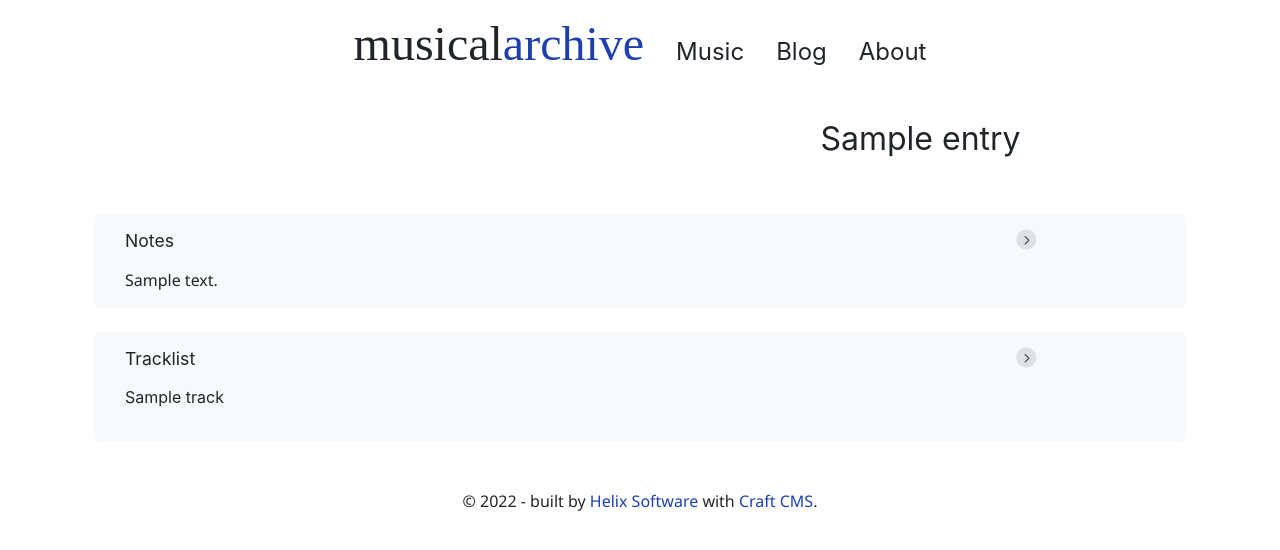
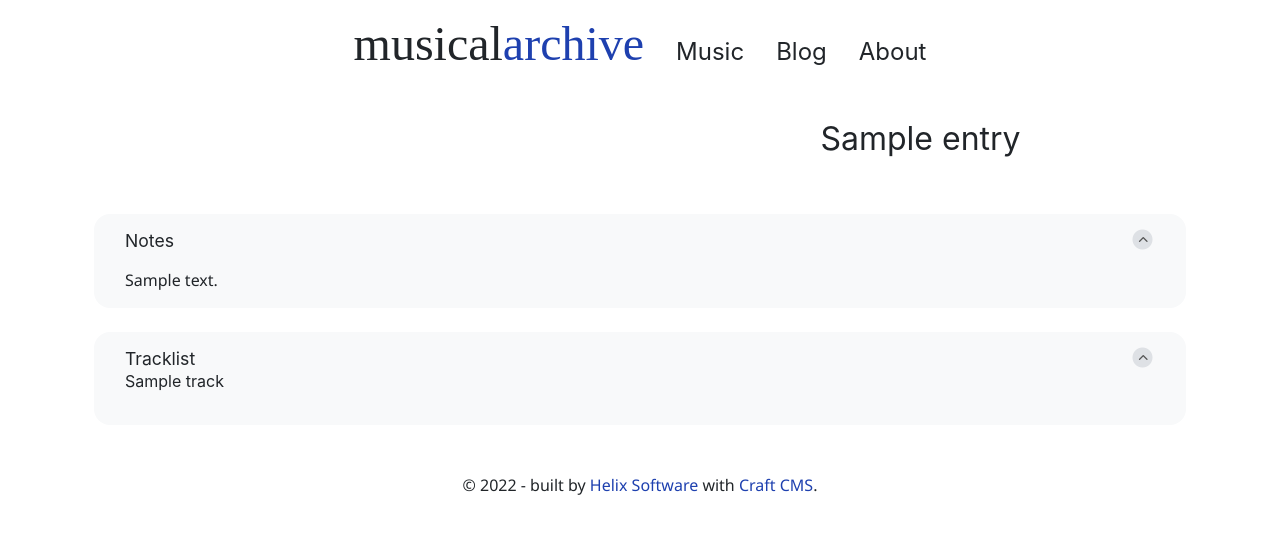
Before and after one commit to Zach-Clare/musicalarchive, a PHP site: template templates/music/_entry.twig in a window 1280 px wide. Shown: the top 550 px of the page. Run offline with PHP 8.4, Linux system fonts and the light colour scheme; the template is opened without the code that fills it: most values are stand-ins (such as "Sample title", 1, 10 or a date in 2020); some libraries are stand-ins or nearby versions.

Commit message:
collapsable sections + rounded corners fix

```diff
--- a/templates/music/_entry.twig
+++ b/templates/music/_entry.twig
@@ -22,30 +22,32 @@
     </div>
 </div>
 {% if entry.notes %}
-<div class="container mt-5 bg-light rounded-lg infobox">
+<div class="container mt-5 bg-light rounded-xl infobox">
     <div class="p-3 infobox__all">
         <div class="infobox__top d-flex justify-content-between">
             <h3 class="infobox__heading">Notes</h3>
-            <span class="col-3 fa-stack fa-4x fa-2xs pr-3 infobox__arrow">
+            <span class="fa-stack fa-4x fa-2xs infobox__arrow">
                 <i class="fa fa-circle fa-stack-2x icon-background"></i>
-                <i class="fa fa-chevron-right fa-stack-1x"></i>
+                <i class="fa fa-chevron-right fa-stack-1x fa-rotate-270"></i>
             </span>
         </div>
-        <p class="mt-3 infobox__content">{{ entry.notes }}</p>
+        <div class="infobox__content__wrapper">
+            <p class="infobox__content pt-3">{{ entry.notes }}</p>
+        </div>
     </div>
 </div>
 {% endif %}
-{% if entry.tracklist %}
-<div class="container mt-4 bg-light rounded-lg infobox">
+{% if entry.tracklist|length > 0 %}
+<div class="container mt-4 bg-light rounded-xl infobox">
     <div class="p-3 infobox__all">
         <div class="infobox__top d-flex justify-content-between">
             <h3 class="infobox__heading">Tracklist</h3>
-            <span class="col-3 fa-stack fa-4x fa-2xs pr-3 infobox__arrow">
+            <span class="fa-stack fa-4x fa-2xs infobox__arrow">
                 <i class="fa fa-circle fa-stack-2x icon-background"></i>
-                <i class="fa fa-chevron-right fa-stack-1x"></i>
+                <i class="fa fa-chevron-right fa-stack-1x fa-rotate-270"></i>
             </span>
         </div>
-        <ol class="mt-3 infobox__content">
+        <ol class="infobox__content">
             {% for track in entry.tracklist %}
                 <li>{{ track.track }}</li>
             {% endfor %}
--- a/web/custom-style.css
+++ b/web/custom-style.css
@@ -29,7 +29,7 @@ blockquote, dl, dd, h1, h2, h3, h4, h5, h6, hr, figure, p, pre {
   margin: 0;
 }
 
-
+/* tailwind temporary fix */
 .text-blue-800 {
   color: rgba(30, 64, 175);
 }
@@ -41,6 +41,7 @@ blockquote, dl, dd, h1, h2, h3, h4, h5, h6, hr, figure, p, pre {
   border-bottom-width: 1px;
 }
 
+/* navigation */
 .top-mobile-nav {
   background-color: white;
   position: fixed;
@@ -79,6 +80,7 @@ blockquote, dl, dd, h1, h2, h3, h4, h5, h6, hr, figure, p, pre {
   font-size: 1.5rem;
 }
 
+/* homepage */
 .home-hero {
   height: 80vh;
   background: rgba(0,0,0,0.4);
@@ -112,6 +114,7 @@ blockquote, dl, dd, h1, h2, h3, h4, h5, h6, hr, figure, p, pre {
     }
   }
 
+/* album page */
 .album-link {
   overflow: hidden;
 }
@@ -126,10 +129,20 @@ a.album-link:hover {
 }
 .fa-chevron-right {
   color: #535353;
+  transition: transform 0.2s ease 0s;
+}
+.infobox__content__wrapper {
+  max-height: inherit;
+  overflow: hidden;
+  transition: max-height 0.1s ease 0s;
+}
+.artist-title {
+  color: #686868;
 }
 
-.artist-title {
-  color: #686868;
+/* components */
+.rounded-xl {
+  border-radius: 1em;
 }
 
 /* .album__section {
--- a/web/js/collapsable_sections.js
+++ b/web/js/collapsable_sections.js
@@ -15,9 +15,23 @@ document.addEventListener("DOMContentLoaded", function(event) {
     var infoboxes = document.getElementsByClassName("infobox__top");
     for (let i = 0; i < infoboxes.length; i++) {
         infoboxes[i].addEventListener("click", function(e) {
+            // collapse the section
             let infobox_top_proper = getParent("infobox__top", e.target);
-            let infobox_content = infobox_top_proper.nextElementSibling;
-            infobox_content.classList.toggle("d-none");
+            let infobox_content_wrapper = infobox_top_proper.nextElementSibling;
+            // infobox_content_wrapper.classList.toggle("d-none");
+
+            // rotate arrow
+            let chevron = e.target.querySelector(".fa-chevron-right");
+            // substitute one rotation class for the other
+            chevron.classList.toggle("fa-rotate-270");
+            chevron.classList.toggle("fa-rotate-90");
+
+            // transition sliding
+            if (infobox_content_wrapper.style.maxHeight !== "0px") {
+                infobox_content_wrapper.style.maxHeight = "0px";
+            } else {
+                infobox_content_wrapper.style.maxHeight = infobox_content_wrapper.scrollHeight + "px";
+            }
         });
     }
 });
```
